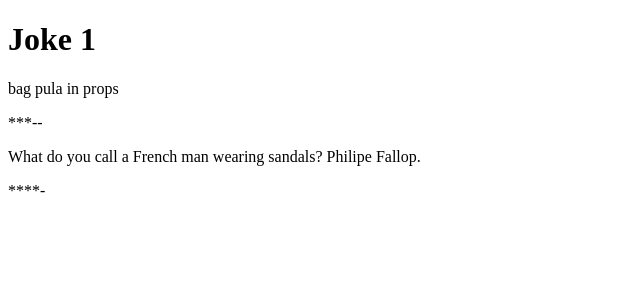
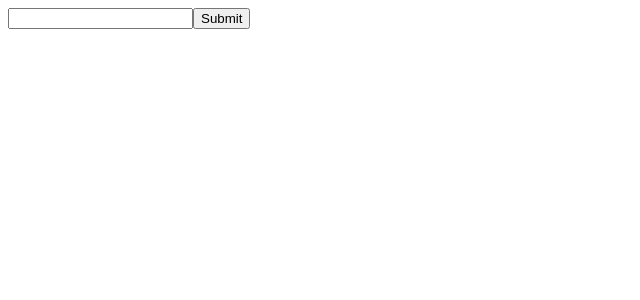
Before and after one commit to VadimVasilcovan/REACT.EX, a React (Vite) app in the folder React-EX/: page / in a window 1280 px wide. Shown: the top 300 px of the page, without its empty margins (0-640 px from the left). Built offline with nearby package versions, Linux system fonts and the light colour scheme.

Commit message:
Props_ex_03
Creating an todo app to learn props.

```diff
--- a/React-EX/src/App.jsx
+++ b/React-EX/src/App.jsx
@@ -1,7 +1,6 @@
 import React, { useState } from "react";
-import ShowResult from "./props/Props_2Component"; // Adjust the import path as needed
-import University from "./props/Props_3Component"; // Make sure you have the University component
-import JokesApp from "./Props_ex_02/Props_ex_parent";
+
+import ToDoList from "./Props_ex_03/parent-component";
 
 const App = () => {
     {/*const [submitPerson, setSubmitPerson] = useState([]);*/}
@@ -11,7 +10,7 @@ const App = () => {
             {/*<University setSubmitPerson={setSubmitPerson} />
             <ShowResult submitPerson={submitPerson} />
     */}
-        <JokesApp/>
+        <ToDoList/>
         </>
     );
 };
--- /dev/null
+++ b/React-EX/src/Props_ex_03/children_addTask.jsx
@@ -0,0 +1,27 @@
+import { useState } from "react"
+import './parent-component'
+
+const AddTask = ({task, setTask, submitTask, setSubmitTask}) => {
+
+
+    const writeTask = (event) =>{
+        setTask(event.target.value)
+    }
+
+    const submitTaskFun = () => {
+        setSubmitTask([...submitTask, task]);
+        setTask('');
+    }
+
+    return (<>
+    <input
+    value={task}
+    type="text"
+    onChange={writeTask}
+    />
+     <button onClick={submitTaskFun}>Submit</button>
+    </>)
+
+}
+
+export default AddTask;
--- /dev/null
+++ b/React-EX/src/Props_ex_03/children_deleteTask.jsx
@@ -0,0 +1,15 @@
+import './parent-component'
+
+const DeleteTask = ( { submitTask, setSubmitTask, index  }) => {
+
+
+    const deleteTaskFun = (deleteTaskIndex) => {
+        setSubmitTask(submitTask.filter((_, i) => i !== deleteTaskIndex))
+    }
+
+    return(<>
+    <button  onClick={() => deleteTaskFun(index)}>X</button>
+    </>)
+}
+
+export default DeleteTask
--- /dev/null
+++ b/React-EX/src/Props_ex_03/parent-component.jsx
@@ -0,0 +1,24 @@
+import { useState } from "react"
+import './children_addTask.jsx'
+import AddTask from './children_addTask.jsx';
+import DeleteTask from "./children_deleteTask.jsx";
+
+const ToDoList = () => {
+    const [task, setTask]=useState('');
+    const [submitTask, setSubmitTask]=useState([]);
+
+    const addTaskProps = { task, setTask, submitTask, setSubmitTask };
+
+    return(<>
+   <AddTask {...addTaskProps} />
+
+
+   {submitTask.map((task, index) => (
+    <div key={index}>{task}
+    <DeleteTask {...addTaskProps} index={index} />
+    </div>
+))}
+
+    </>)
+}
+export default ToDoList;
```
